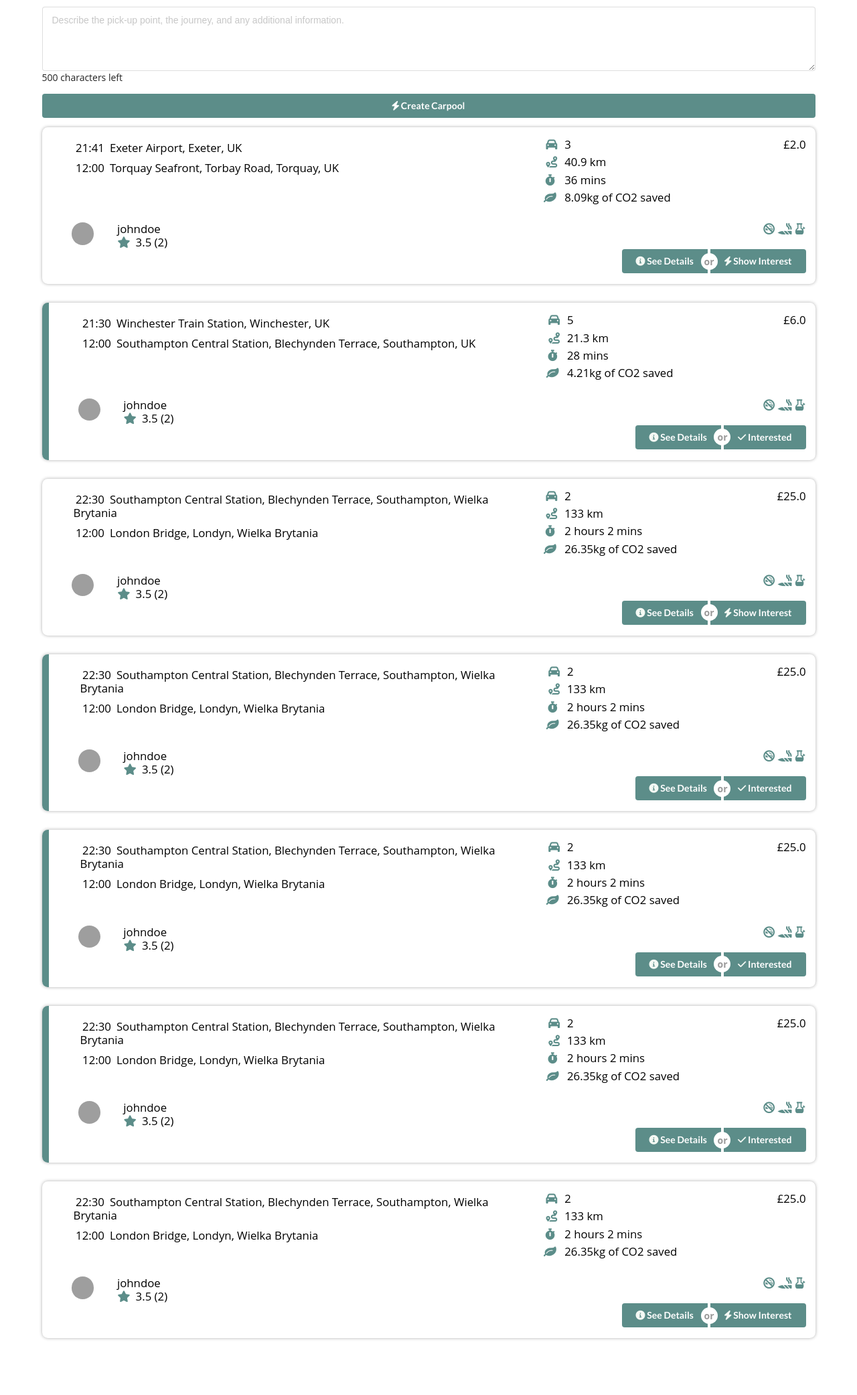
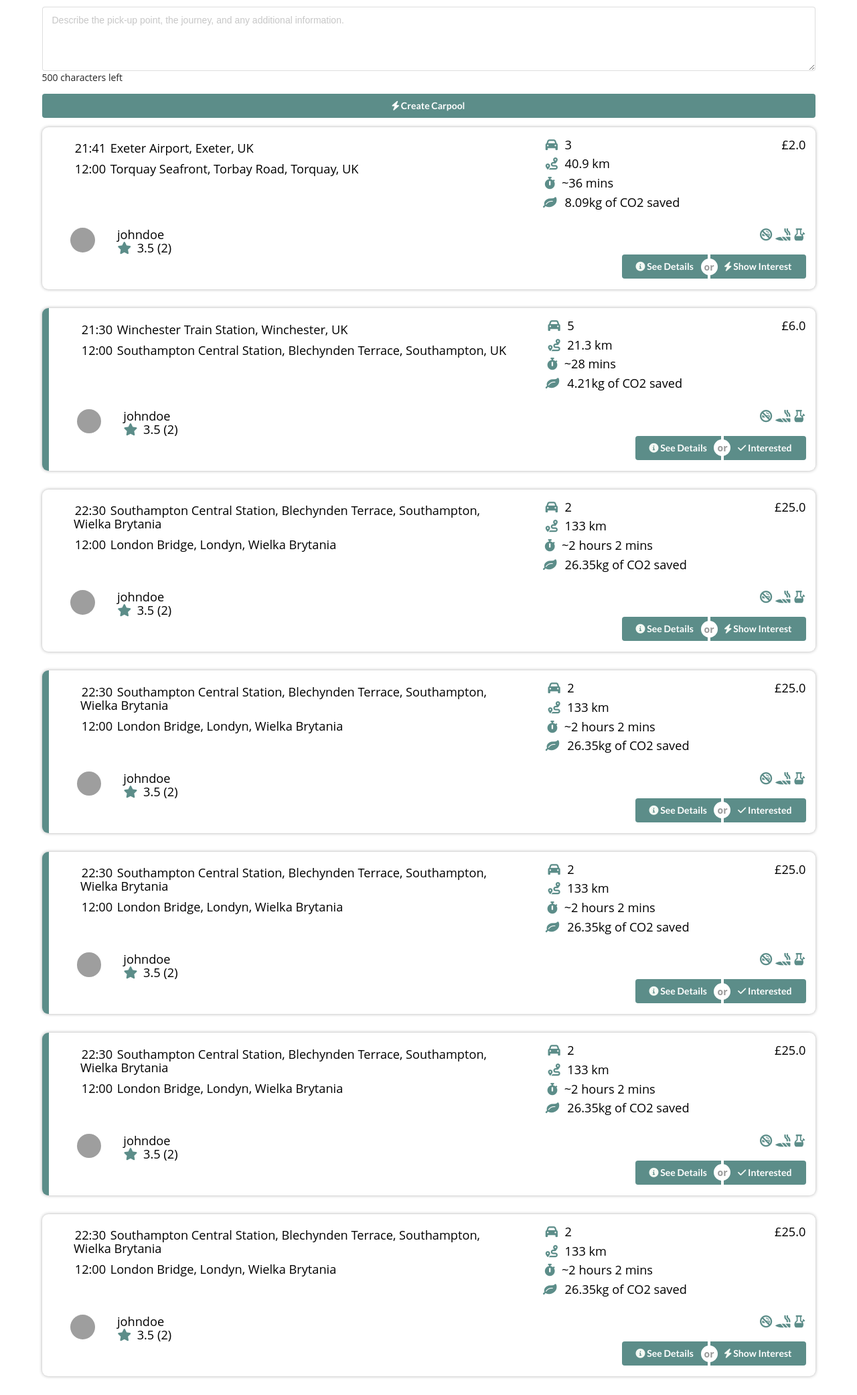
Before and after one commit to IsaacCheng9/travel-buddy, a Flask app: page /carpools in a window 1280 px wide. Shown: the part 252-2335 px from the top of the page at 67% size. Before the commit the page ends 2253 px from the top, so only its background shows below. Run offline with Flask 2, Linux system fonts and the light colour scheme; a user stored in the database is signed in; data comes from the database, SQL or seed files in the repository; both versions use the stored data as it was after the commit; some libraries are stand-ins or nearby versions; grey boxes are pictures that could not be loaded.

Commit message:
small visual fixes

```diff
--- a/src/travel_buddy/static/css/carpools.css
+++ b/src/travel_buddy/static/css/carpools.css
@@ -12,12 +12,10 @@
 
     border-radius: 0.5em;
 
-    font-size: 1.2em;
+    font-size: 1.3em;
 
     transition: 200ms ease-in-out;
     transition-property: box-shadow, border-left;
-
-    cursor: pointer;
 }
 
 .custom-card.active {
--- a/src/travel_buddy/templates/carpools.html
+++ b/src/travel_buddy/templates/carpools.html
@@ -119,7 +119,7 @@
                                 <i class="fa fa-route"></i> {{ride[8]}}
                             </div>
                             <div class="item">
-                                <i class="icon stopwatch"></i> {{ride[9]}}
+                                <i class="icon stopwatch"></i>~{{ride[9]}}
                             </div>
                             <div class="item">
                                 <i class="icon leaf"></i> {{ride[10]}}kg of CO2 saved
```
Also changed, not shown: db.sqlite3.
